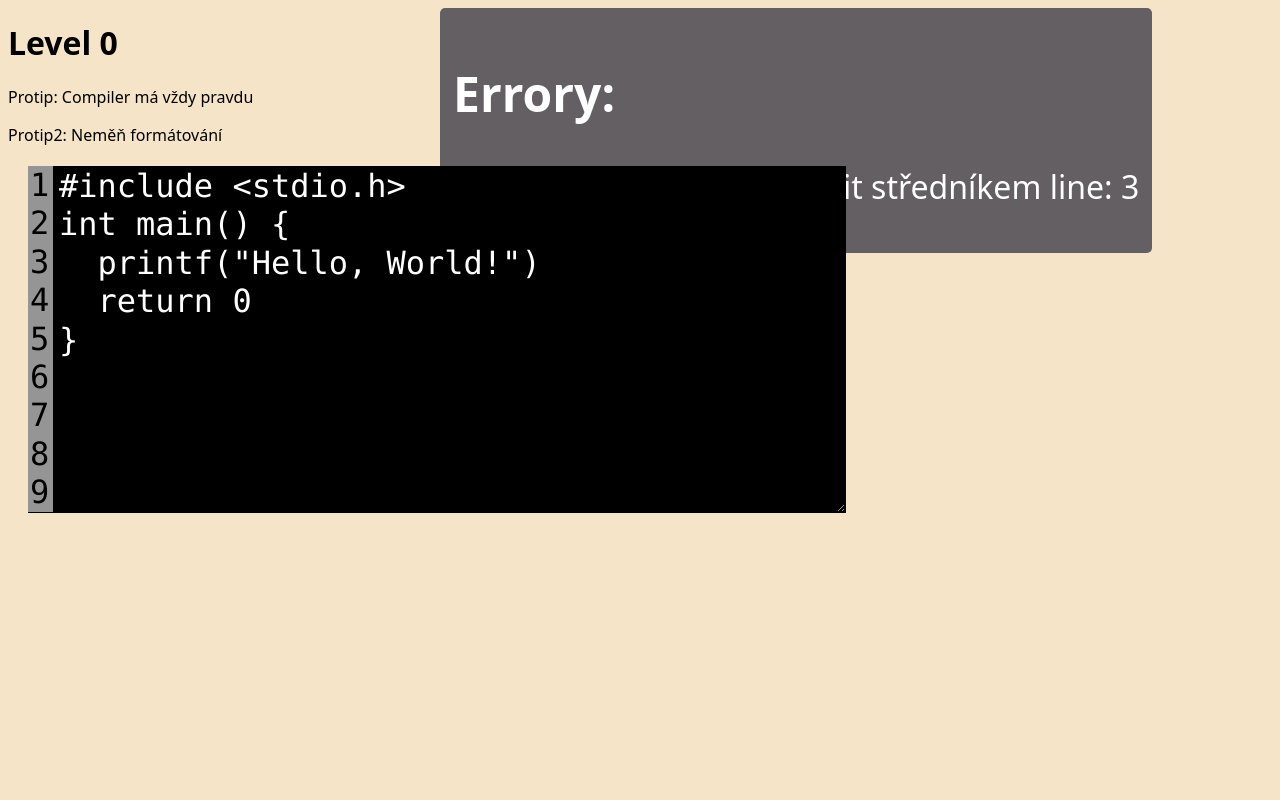
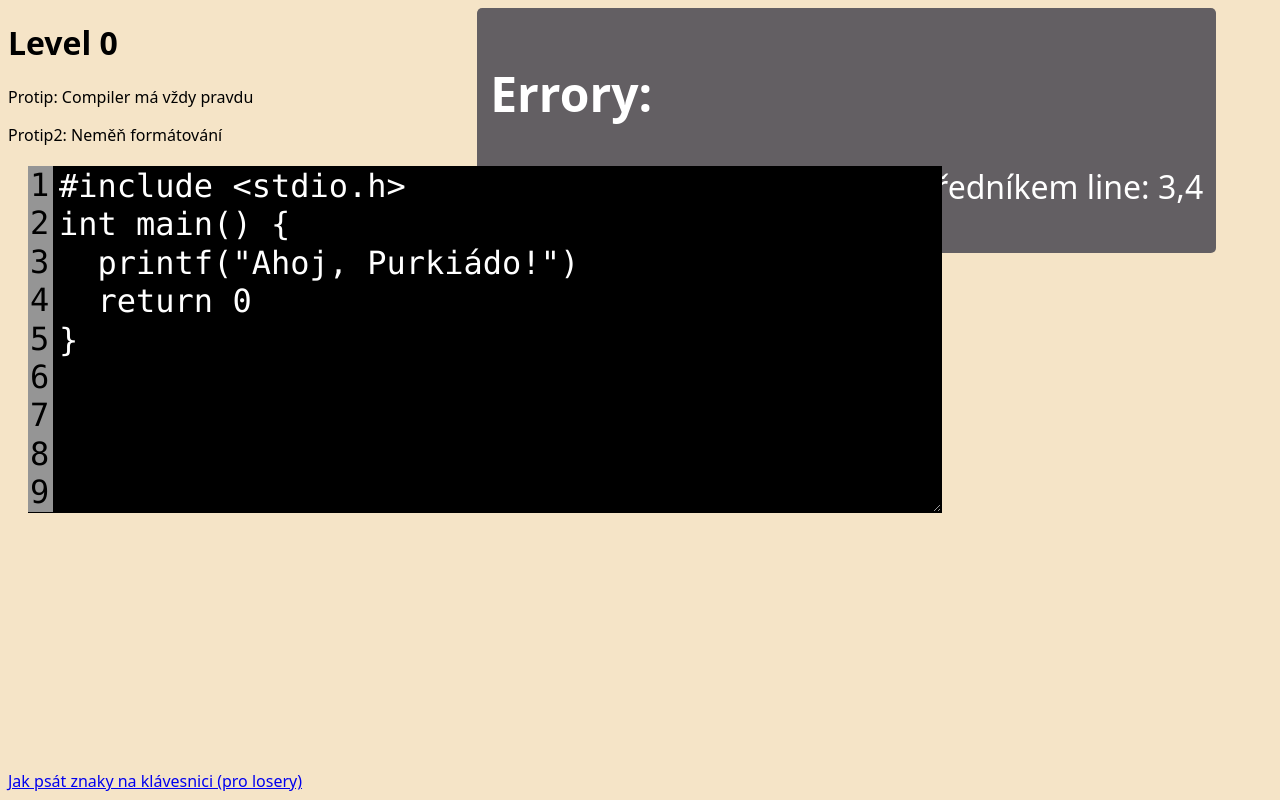
Before and after one commit to divear/purkiada2024, a Next.js app: page /hra in a window 1280 px wide. Built offline with nearby package versions, Linux system fonts and the light colour scheme.

Commit message:
dalsi level

```diff
--- a/package.json
+++ b/package.json
@@ -1,5 +1,5 @@
 {
-  "name": "upwork-preview",
+	"name": "purkiada2023",
 	"version": "0.1.0",
 	"private": true,
 	"scripts": {
--- a/pages/data.json
+++ b/pages/data.json
@@ -1,14 +1,20 @@
 [
 	{
 		"name": "Ahoj, světe!",
-		"wrongCode": "#include <stdio.h>\nint main() {\n  printf(\"Hello, World!\")\n  return 0\n}",
-		"rightCode": "#include <stdio.h>\nint main() {\n  printf(\"Hello, World!\");\n  return 0;\n}",
-		"errors": [[3, "Každý příkaz musí končit středníkem"]]
+		"wrongCode": "#include <stdio.h>\nint main() {\n  printf(\"Ahoj, Purkiádo!\")\n  return 0\n}",
+		"rightCode": "#include <stdio.h>\nint main() {\n  printf(\"Ahoj, Purkiádo!\");\n  return 0;\n}",
+		"errors": [[[3, 4], "Každý příkaz musí končit středníkem"]]
+	},
+	{
+		"name": "If statement!",
+		"wrongCode": "#include <stdio.h>\nint main() {\n  int number = 10;\n  if (number > 5) {\n    printf(\"Číslo je větší než pět);\n  }\n  return 0;\n}",
+		"rightCode": "#include <stdio.h>\nint main() {\n  int number = 10;\n  if (number > 5) {\n    printf(\"Číslo je větší než pět\");\n  }\n  return 0;\n}",
+		"errors": [[[5], "Každé uvozovky musí být uzavřené"]]
 	},
 	{
 		"name": "Ahoj, světe!",
-		"wrongCode": "#include <stdio.h>\nint main() {\n  printf(\"Hello, World!\")\n  return 0\n}",
-		"rightCode": "#include <stdio.h>\nint main() {\n  printf(\"Hello, World!\");\n  return 0;\n}",
-		"errors": [[3, "Každý příkaz musí končit středníkem"]]
+		"wrongCode": "#include <stdio.h>\nint main() {\n  printf(\"Ahoj, Purkiádo!\")\n  return 0\n}",
+		"rightCode": "#include <stdio.h>\nint main() {\n  printf(\"Ahoj, Purkiádo!\");\n  return 0;\n}",
+		"errors": [[[3, 4], "Každý příkaz musí končit středníkem"]]
 	}
 ]
--- a/pages/hra.tsx
+++ b/pages/hra.tsx
@@ -7,21 +7,26 @@ function Hra() {
 
     useEffect(() => {
         console.log(data)
-        if (!data[level]) {
-            window.location.href = "/win"
-            return
-        }
         setCodeVal(data[level].wrongCode)
     }, [])
     function change(e: any) {
-        setCodeVal(e.target.value)
         if (e.target.value == data[level].rightCode) {
             alert("SPRÁVNĚ!!!!")
+            if (!data[level + 1]) {
+                window.location.href = "/win"
+                return
+            }
+            setCodeVal(data[level + 1].wrongCode)
+            setLevel(level + 1)
+            console.log(data[level].wrongCode)
+
+        } else {
+            setCodeVal(e.target.value)
         }
     }
 
     return (
-        < div >
+        <div>
             <title>Purkiáda bug hunt</title>
             <h1>Level {level}</h1>
             <p>Protip: Compiler má vždy pravdu</p>
@@ -30,19 +35,12 @@ function Hra() {
             <div className="container">
                 <div className="list">
                     <ol>
-                        <li></li>
-                        <li></li>
-                        <li></li>
-                        <li></li>
-                        <li></li>
-                        <li></li>
-                        <li></li>
-                        <li></li>
-                        <li></li>
+                        {/* 9 řádků */}
+                        <li></li><li></li><li></li><li></li><li></li><li></li><li></li><li></li><li></li>
                     </ol>
                 </div>
                 <div className="textarea">
-                    <textarea onChange={e => change(e)} spellCheck={false} value={codeVal} name="" id="" cols={40} rows={9}></textarea>
+                    <textarea onChange={e => change(e)} spellCheck={false} value={codeVal} name="" id="" cols={45} rows={9}></textarea>
                 </div>
             </div>
 
@@ -51,11 +49,12 @@ function Hra() {
                 <ul>
                     {data[level] && data[level].errors.map((e, i) => {
                         return (
-                            <li key={i}>{e[1]} line: {e[0]}</li>
+                            <li key={i}>{e[1]} line: {e[0].toString()}</li>
                         )
                     })}
                 </ul>
             </div>
+            <a className='napoveda' href="https://znakynaklavesnici.cz/">Jak psát znaky na klávesnici (pro losery)</a>
         </ div>
     )
 }
--- a/styles/globals.css
+++ b/styles/globals.css
@@ -39,7 +39,7 @@ textarea {
 }
 .errorLog {
 	position: fixed;
-	right: 10%;
+	right: 5%;
 	top: 1%;
 	background-color: var(--sbg);
 	color: var(--fr);
@@ -89,3 +89,7 @@ textarea {
 	border: 1px solid black;
 	resize: horizontal;
 }
+.napoveda {
+	position: fixed;
+	bottom: 1%;
+}
```
Also changed, not shown: tsconfig.json (indentation only), 2 other files (tests, documents, lock files or other folders). Lines whose indentation alone changed are shown as unchanged.
